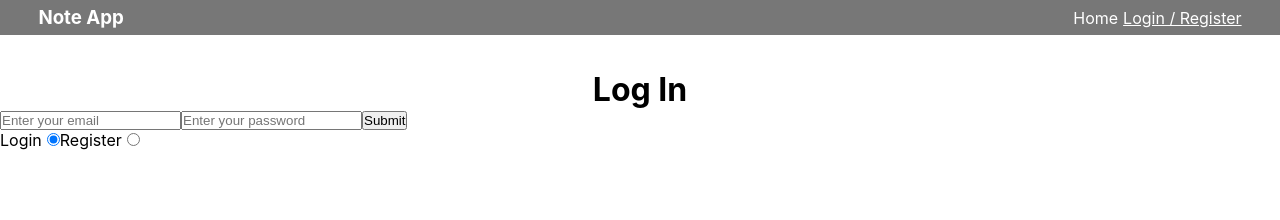
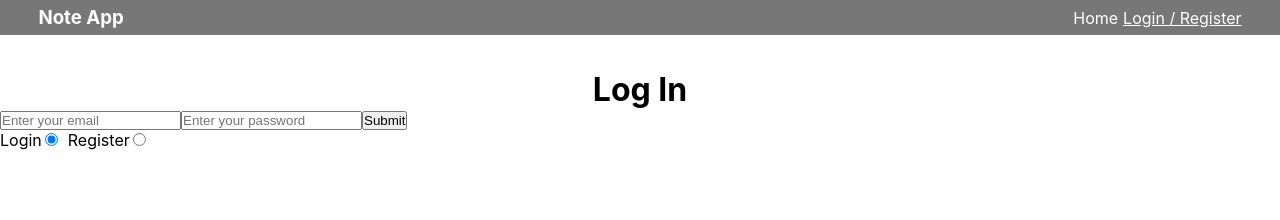
Before and after one commit to jp-king-1337/react_note_api, a React (Create React App) app in the folder browser/: page /auth in a window 1280 px wide. Shown: the top 220 px of the page. Built offline with nearby package versions, Linux system fonts and the light colour scheme.

Commit message:
Inputs have the styles now too

```diff
--- a/browser/src/pages/AuthForm.js
+++ b/browser/src/pages/AuthForm.js
@@ -3,7 +3,7 @@ const styles = {
         marginTop: "15px"
     },
     label: {
-        marginRight: "5px"
+        marginRight: "3px"
     },
     input: {
         marginRight: "10px"
@@ -20,9 +20,9 @@ function AuthForm(props) {
                 <button>Submit</button>
                 <div className="toggle-wrap" styles={styles.toggleWrap}>
                     <label style={styles.label} htmlFor="login">Login</label>
-                    <input type="radio" id="login" value="login" checked={true} />
+                    <input style={styles.input} type="radio" id="login" value="login" checked={true} />
                     <label style={styles.label} htmlFor="register">Register</label>
-                    <input type="radio" id="register" value="register" checked={false} />
+                    <input style={styles.input} type="radio" id="register" value="register" checked={false} />
                 </div>
             </form>
         </>
```
